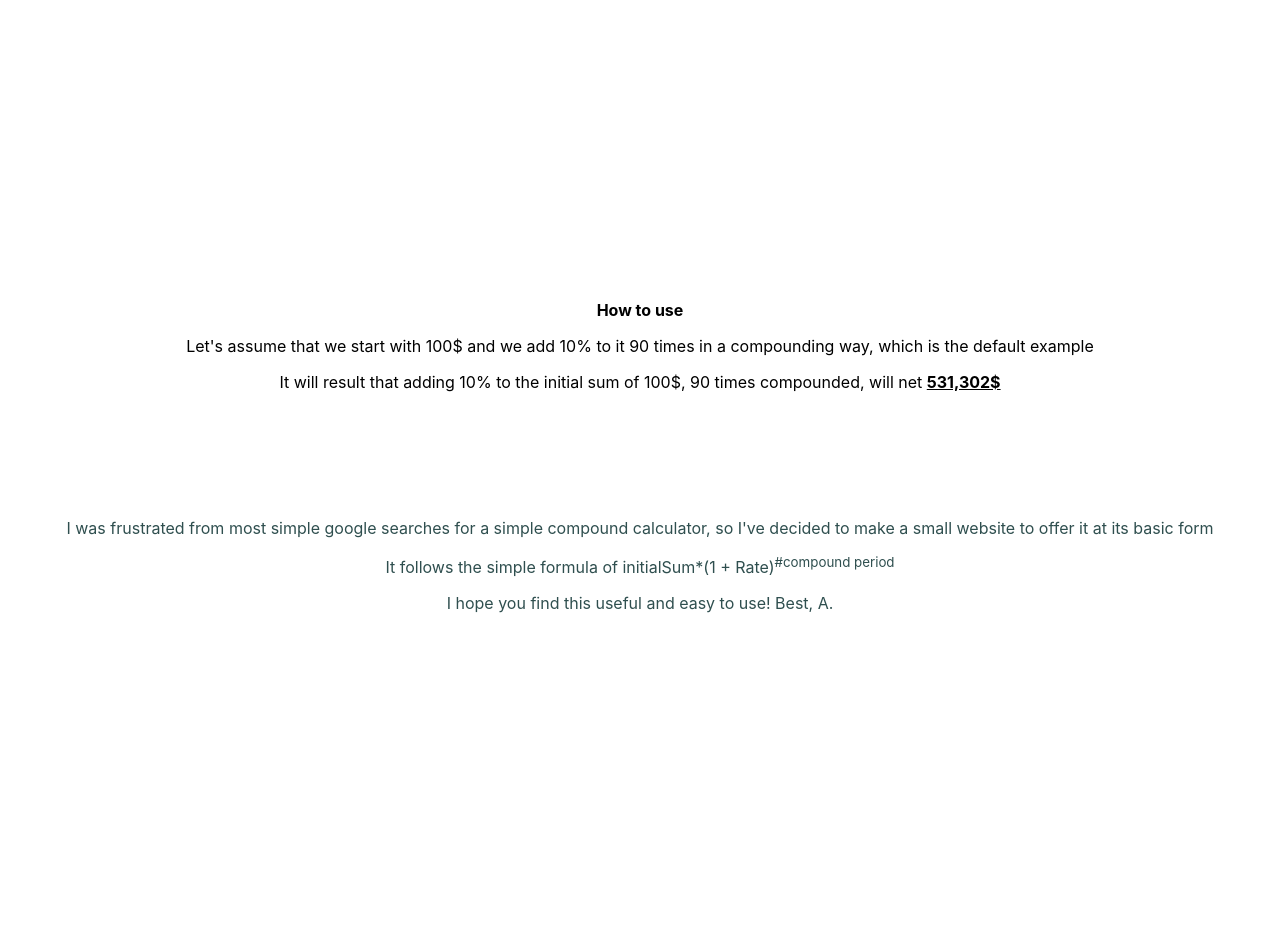
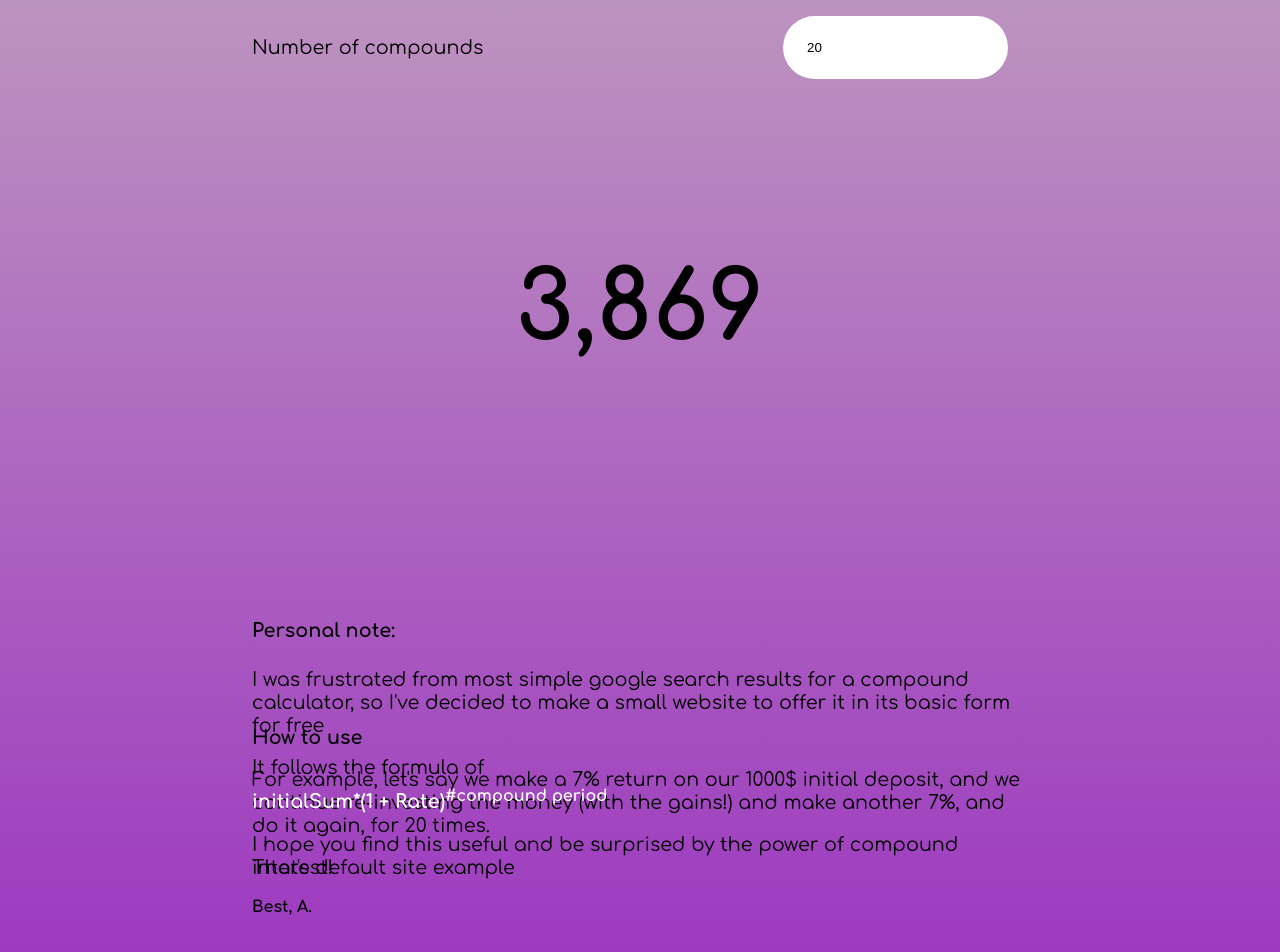
Before and after one commit to razielll/compound_calc, a React (Create React App) app: page / in a window 1280 px wide. Shown: the part 380-1332 px from the top of the page. Before the commit the page ends 1098 px from the top, so only its background shows below. Built offline with nearby package versions, Linux system fonts and the light colour scheme.

Commit message:
add styling

```diff
--- a/public/index.html
+++ b/public/index.html
@@ -5,9 +5,13 @@
     <link rel="icon" href="%PUBLIC_URL%/favicon.ico" />
     <meta name="viewport" content="width=device-width, initial-scale=1" />
     <meta name="theme-color" content="#000000" />
+    <link rel="preconnect" href="https://fonts.googleapis.com">
+    <link rel="preconnect" href="https://fonts.gstatic.com" crossorigin>
+      <link href="https://fonts.googleapis.com/css2?family=Comfortaa:wght@300..700&display=swap" rel="stylesheet"></link>
+
     <meta
       name="description"
-      content="Web site created using create-react-app"
+      content="Simple compound calculator"
     />
     <link rel="apple-touch-icon" href="%PUBLIC_URL%/logo192.png" />
     <!--
@@ -24,7 +28,7 @@
       work correctly both with client-side routing and a non-root public URL.
       Learn how to configure a non-root public URL by running `npm run build`.
     -->
-    <title>React App</title>
+    <title>Simple Compound Calculator</title>
   </head>
   <body>
     <noscript>You need to enable JavaScript to run this app.</noscript>
--- a/src/App.css
+++ b/src/App.css
@@ -1,38 +1,74 @@
 .App {
+  max-width: 800px;
+  margin: auto;
+}
+
+.site-title {
+  font-size: 1.5rem;
+  margin: 24px 0 84px 0;
   text-align: center;
 }
 
-.App-logo {
-  height: 40vmin;
-  pointer-events: none;
+h5 {
+  margin: 0 0 12px;
 }
 
-@media (prefers-reduced-motion: no-preference) {
-  .App-logo {
-    animation: App-logo-spin infinite 20s linear;
-  }
+.main-section {
+  display: flex;
+  flex-direction: column;
+  height: 100vh;
+  align-items: center;
+  padding: 0 12px;
 }
 
-.App-header {
-  background-color: #282c34;
-  min-height: 100vh;
+.rate-input {
   display: flex;
-  flex-direction: column;
+  flex-direction: row;
+  justify-content: center;
+  width: 100%;
+  margin-bottom: 48px;
   align-items: center;
-  justify-content: center;
-  font-size: calc(10px + 2vmin);
-  color: white;
+  justify-content: space-between;
 }
 
-.App-link {
-  color: #61dafb;
+.rate-input input {
+  margin: 0 20px;
+  border: none;
+  padding: 24px;
+  border-radius: 42px;
+  cursor: pointer;
+  outline: 0;
+  min-width: 42px;
 }
 
-@keyframes App-logo-spin {
-  from {
-    transform: rotate(0deg);
-  }
-  to {
-    transform: rotate(360deg);
-  }
+.rate-input label {
+  min-width: 135px;
 }
+
+.result {
+  margin-top: 42px;
+  font-size: 6rem;
+  font-weight: bold;
+  margin-top: 124px;
+  overflow-wrap: anywhere;
+}
+
+.how-to {
+  margin-top: 360px;
+}
+
+input[type=number]::-webkit-inner-spin-button {
+  height: 48px;
+  width: 24px;
+}
+
+footer {
+  padding: 0 12px 42px;
+}
+
+.formula {
+  color: white;
+  display: block;
+  font-weight: bold;
+  margin: 8px 0 6px;
+}
--- a/src/App.js
+++ b/src/App.js
@@ -3,36 +3,36 @@ import { useState } from 'react';
 import './App.css';
 
 function App() {
-  const [rate, setRate] = useState(10);
-  const [initialSum, setInitialSum] = useState(100);
-  const [timePeriod, setTimePeriod] = useState(90);
+  const [rate, setRate] = useState(7);
+  const [initialSum, setInitialSum] = useState(1000);
+  const [timePeriod, setTimePeriod] = useState(20);
 
   return (
     <div className="App">
-      <header>
+      <header className="site-title">
         <h1>Simple compound calculator</h1>
       </header>
       <main className="main-section">
         <div className="rate-input">
-          <label>Rate %</label>
-          <input type="number" value={rate} onChange={e => setRate(e.target.value)} />
+          <label for="rate">Rate %</label>
+          <input id="rate" type="number" value={rate} onChange={e => setRate(e.target.value)} />
           {!rate && (
             <div>
-            <span style={{ color: 'red' }}>Rate required</span>
+              <span style={{ color: 'red' }}>Rate required</span>
             </div>
           )}
         </div>
         <div className="rate-input">
-          <label>Base sum</label>
-          <input type="number" value={initialSum} onChange={e => setInitialSum(e.target.value)}/>
+          <label for="sum">Base sum</label>
+          <input id="sum" type="number" value={initialSum} onChange={e => setInitialSum(e.target.value)} />
         </div>
         <div className="rate-input">
-          <label>Number of compounds</label>
-          <input type="number" value={timePeriod} onChange={e => setTimePeriod(e.target.value)}/>
+          <label for="numcomp">Number of compounds</label>
+          <input id="numcomp" type="number" value={timePeriod} onChange={e => setTimePeriod(e.target.value)} />
         </div>
         <div className="result">
-        {parseInt(initialSum*(1+rate/100)**timePeriod).toLocaleString('en-us')}
-        {/* {(initialSum*(1+rate/100)**timePeriod).toLocaleString('en-us')} */}
+          {parseInt(initialSum * (1 + rate / 100) ** timePeriod).toLocaleString('en-us')}
+          {/* {(initialSum*(1+rate/100)**timePeriod).toLocaleString('en-us')} */}
           {/* result: {(initialSum*(1+rate/100)**timePeriod)} */}
           {/* {console.log(initialSum*(1+rate/100)**timePeriod)} */}
           {/* <div>rate: {rate}</div>
@@ -41,14 +41,18 @@ function App() {
         </div>
         <section className="how-to">
           <b>How to use</b>
-          <p>Let's assume that we start with 100$ and we add 10% to it 90 times in a compounding way, which is the default example</p>
-          <p>It will result that adding 10% to the initial sum of 100$, 90 times compounded, will net <b><u>531,302$</u></b></p>
+          <p>For example, let's say we make a 7% return on our 1000$ initial deposit, and we continue re-investing the money (with the gains!) and make another 7%, and do it again, for 20 times.</p>
+          <p>That's default site example</p>
         </section>
       </main>
       <footer>
-        <p>I was frustrated from most simple google searches for a simple compound calculator, so I've decided to make a small website to offer it at its basic form</p>
-        <p>It follows the simple formula of initialSum*(1 + Rate)<sup>#compound period</sup></p>
-        <p>I hope you find this useful and easy to use! Best, A.</p>
+        <h4>Personal note:</h4>
+        <p>I was frustrated from most simple google search results for a compound calculator, so I've decided to make a small website to offer it in its basic form for free</p>
+        <p>It follows the formula of <br />
+          <span className="formula">initialSum*(1 + Rate)<sup>#compound period</sup></span>
+        </p>
+        <p>I hope you find this useful and be surprised by the power of compound interest!</p>
+        <h5>Best, A.</h5>
       </footer>
     </div>
   );
--- a/src/index.css
+++ b/src/index.css
@@ -1,54 +1,17 @@
 body {
   margin: 0;
-  font-family: -apple-system, BlinkMacSystemFont, 'Segoe UI', 'Roboto', 'Oxygen',
-    'Ubuntu', 'Cantarell', 'Fira Sans', 'Droid Sans', 'Helvetica Neue',
-    sans-serif;
+  font-family: "Comfortaa", sans-serif;
+  font-optical-sizing: auto;
+  font-weight: 400;
+  font-style: normal;
+  line-height: 1.2;
+  overflow-wrap: anywhere;
+
   -webkit-font-smoothing: antialiased;
   -moz-osx-font-smoothing: grayscale;
+
+  background: hsla(287, 23%, 65%, 1);
+
+  background: linear-gradient(to bottom, #c9b7bf, #9d38c0);
+  font-size: 1.2rem;
 }
-
-code {
-  font-family: source-code-pro, Menlo, Monaco, Consolas, 'Courier New',
-    monospace;
-}
-
-.main-section {
-  display: flex;
-  flex-direction: column;
-  height: 100vh;
-  align-items: center;
-}
-
-.rate-input {
-  display: flex;
-  flex-direction: row;
-  justify-content: center;
-  max-width: 600px;
-  width: 100%;
-}
-
-.rate-input input {
-  margin: 0 20px;
-}
-
-.rate-input label {
-  max-width: 200px;
-  width: 100%;
-  text-align: left;
-}
-
-.result {
-  margin-top: 42px;
-  font-size: 42px;
-  font-weight: bold;
-  margin-top: 124px;
-}
-
-.how-to {
-  margin-top: 360px;
-}
-
-footer {
-  color: darkslategrey;
-  height: 200px;
-}
```
